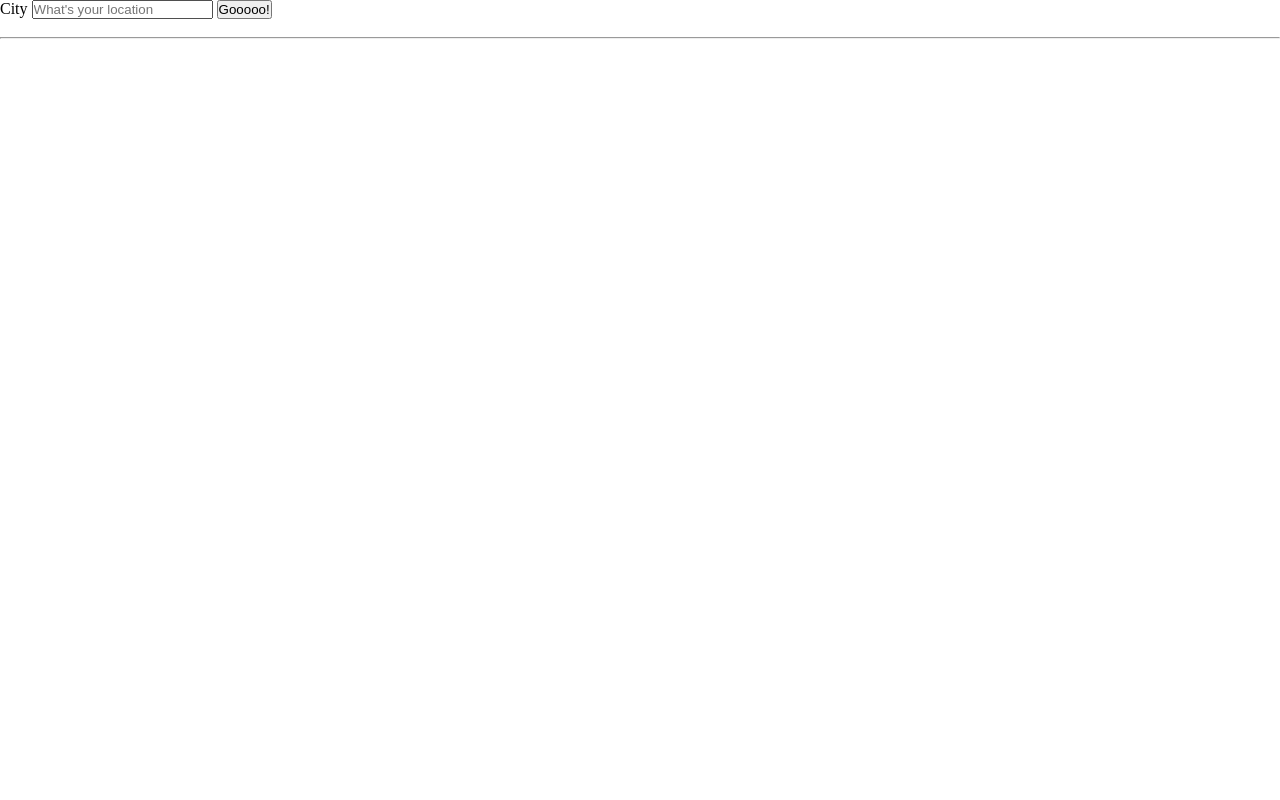
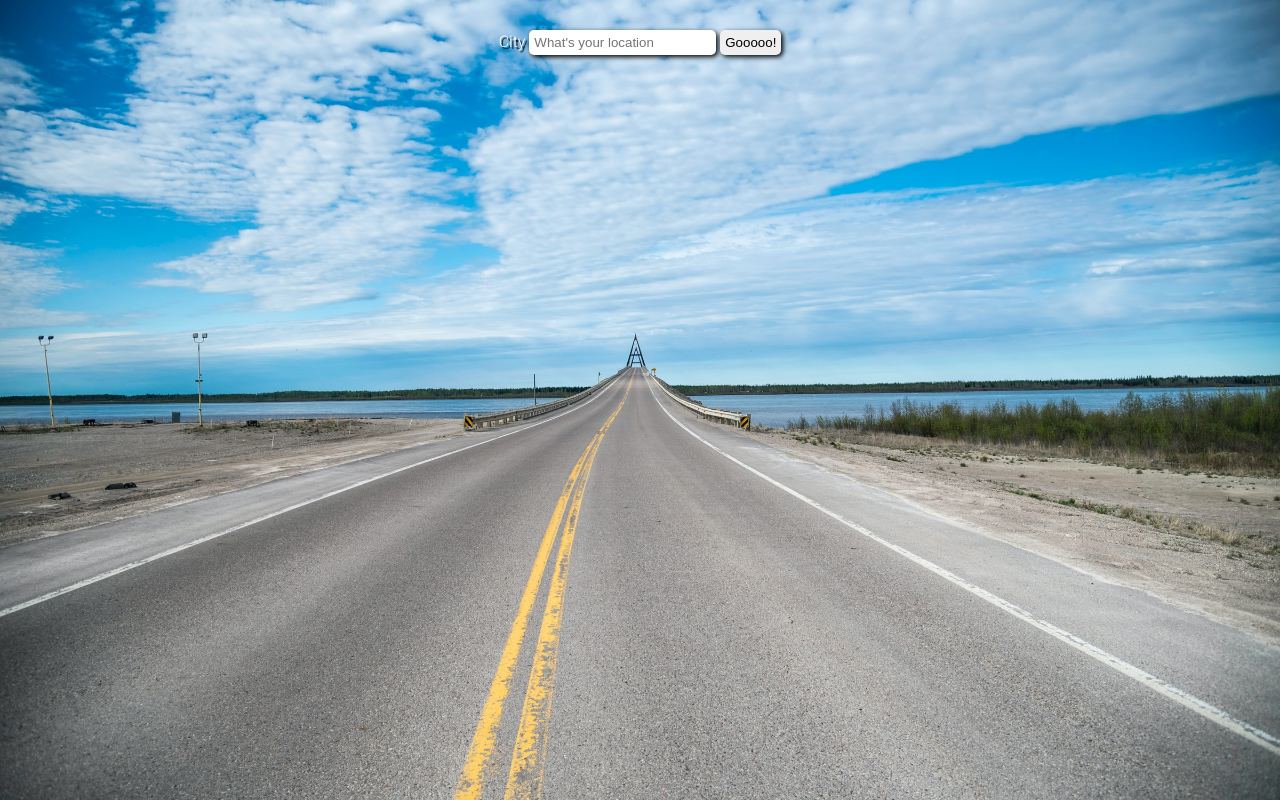
Before and after one commit to WillemDT369/weather-app, a plain HTML site: page index.html in a window 1280 px wide. Drawn offline with Linux system fonts and the light colour scheme; a web font is replaced by a local one.

Commit message:
Add css styling and make forcast hidden at default

```diff
--- a/style.css
+++ b/style.css
@@ -3,3 +3,53 @@
     padding: 0;
     box-sizing: border-box;
 }
+
+body {
+    background-image: url(./images/default.jpg);
+    background-size: cover;
+    background-position: center center;
+    background-repeat: no-repeat;
+    height: 100vh;
+    color: white;
+    text-shadow: 2px 2px 1px black;
+    font-family: 'Roboto', sans-serif;
+}
+
+.container {
+    display: flex;
+    flex-direction: column;
+}
+
+#searchContainer {
+    align-self: center;
+    position: relative;
+    top: 30px;
+}
+
+#weatherForecast {
+    background-color: rgba(0, 0, 0, 0.247);
+    box-shadow: 1px 1px 5px black;
+    padding: 50px;
+    border-radius: 10px;
+    position: absolute;
+    top: 100px;
+    align-self: center;
+    text-align: center;
+    /* not visible because in default no description */
+    visibility: hidden;
+}
+
+h1 {
+    font-family: 'Castoro', serif;
+}
+
+hr {
+    margin: 10px 0;
+}
+
+.searchControl {
+    box-shadow: 2px 2px 5px black;
+    border: none;
+    border-radius: 5px;
+    padding: 5px;
+}
```
